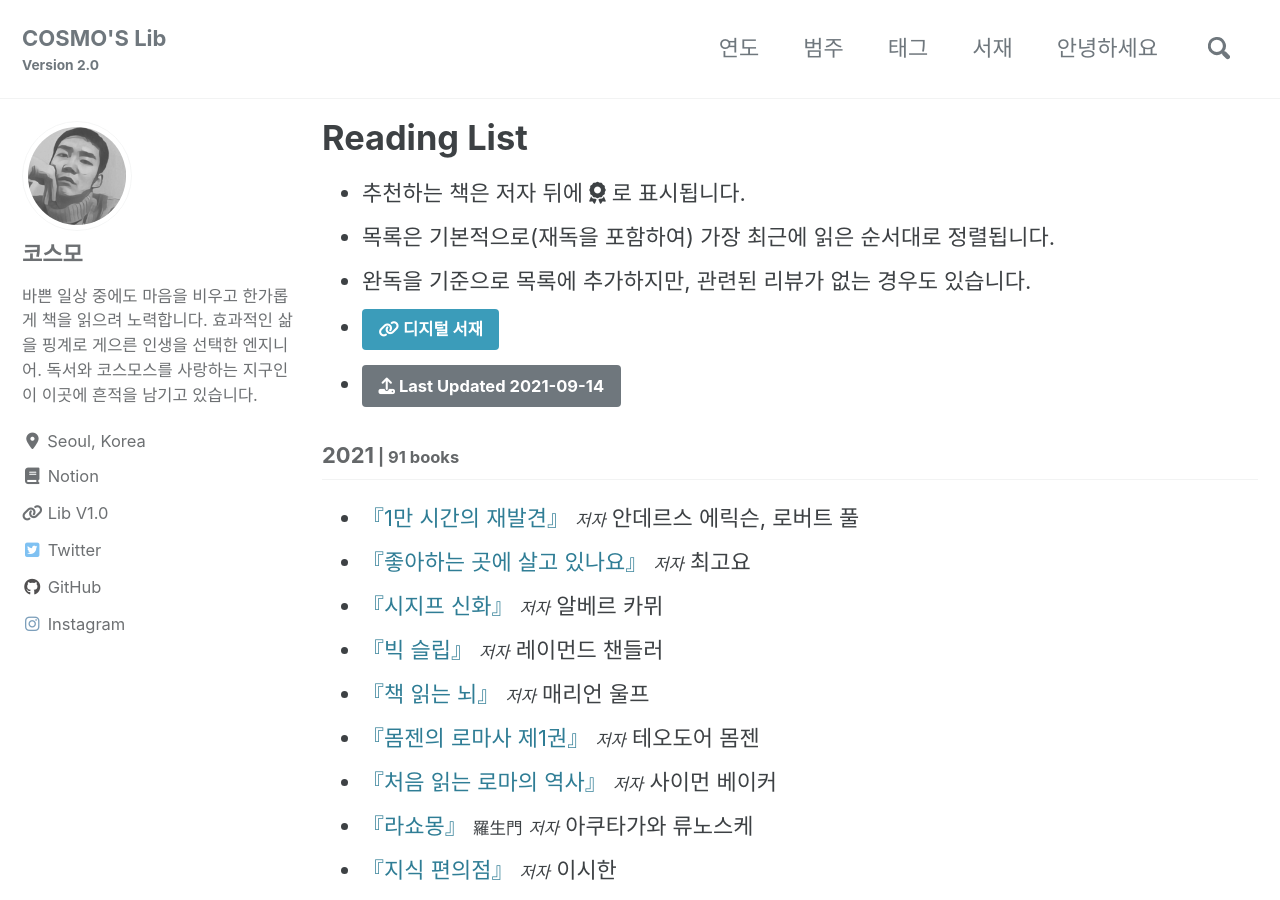
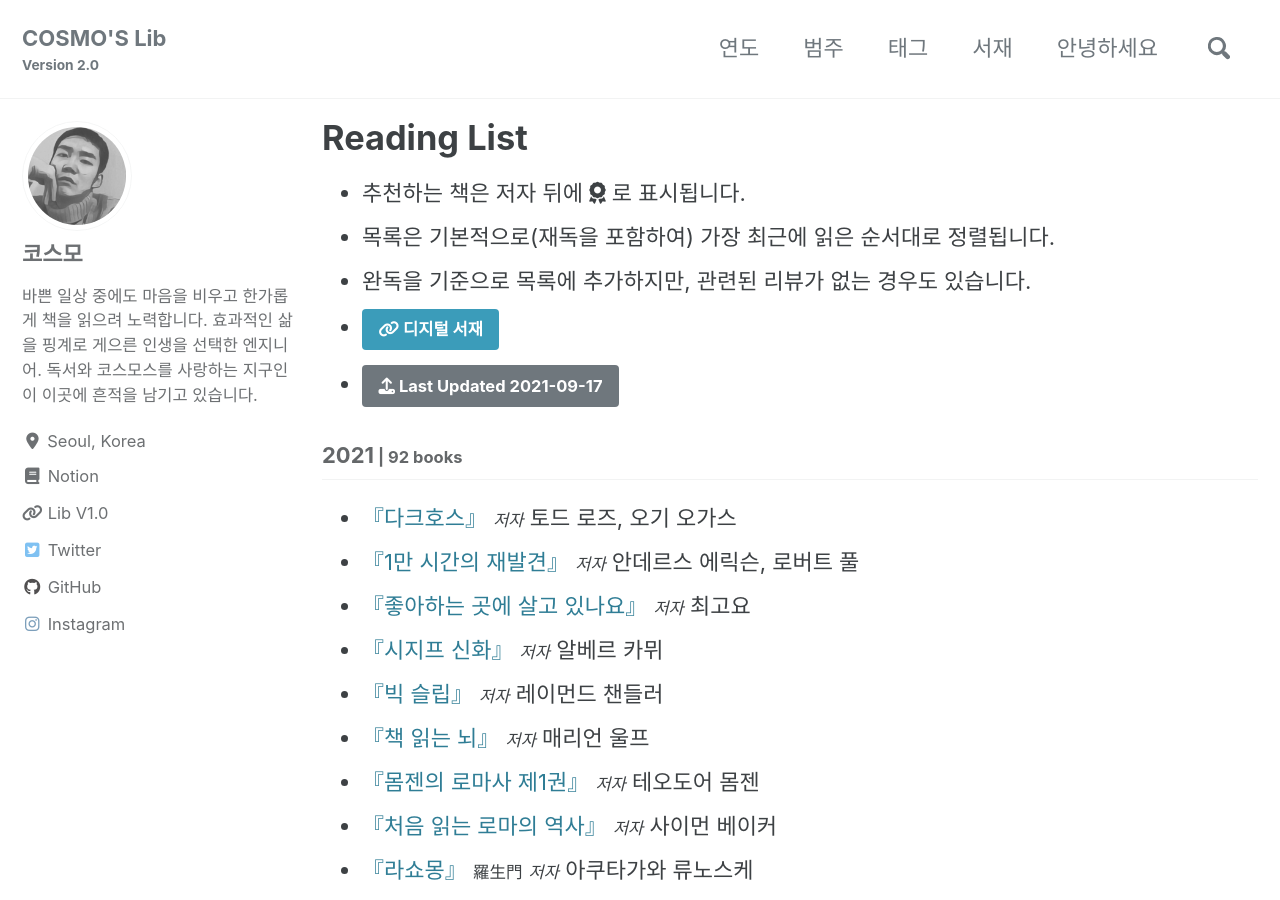
Before and after one commit to deftone2000/cosmo-s-archive, a Jekyll site: the page built from _pages/reading-list.html, in a window 1280 px wide and 900 px high. Built offline with Jekyll 4.4.1, drawn with Linux system fonts in a browser that asks for light colours; cached includes are drawn as plain includes; nearby versions of some CDN libraries; comment, search, counter and statistics services are not loaded; a style sheet for code colours, icons or effects is not loaded.

Commit message:
no message

```diff
--- a/_data/reading.yml
+++ b/_data/reading.yml
@@ -1,8 +1,18 @@
-lastupdate: 2021-09-14
+lastupdate: 2021-09-17
 
 list:
   - year: "2021"
     books:
+
+      - title: "다크호스"
+        ori_title:
+        author: 토드 로즈, 오기 오가스
+        post_title:
+        cover:
+        trans: 정미나
+        pub:
+        pub_info:
+        post_link:
 
       - title: "1만 시간의 재발견"
         ori_title:
```
